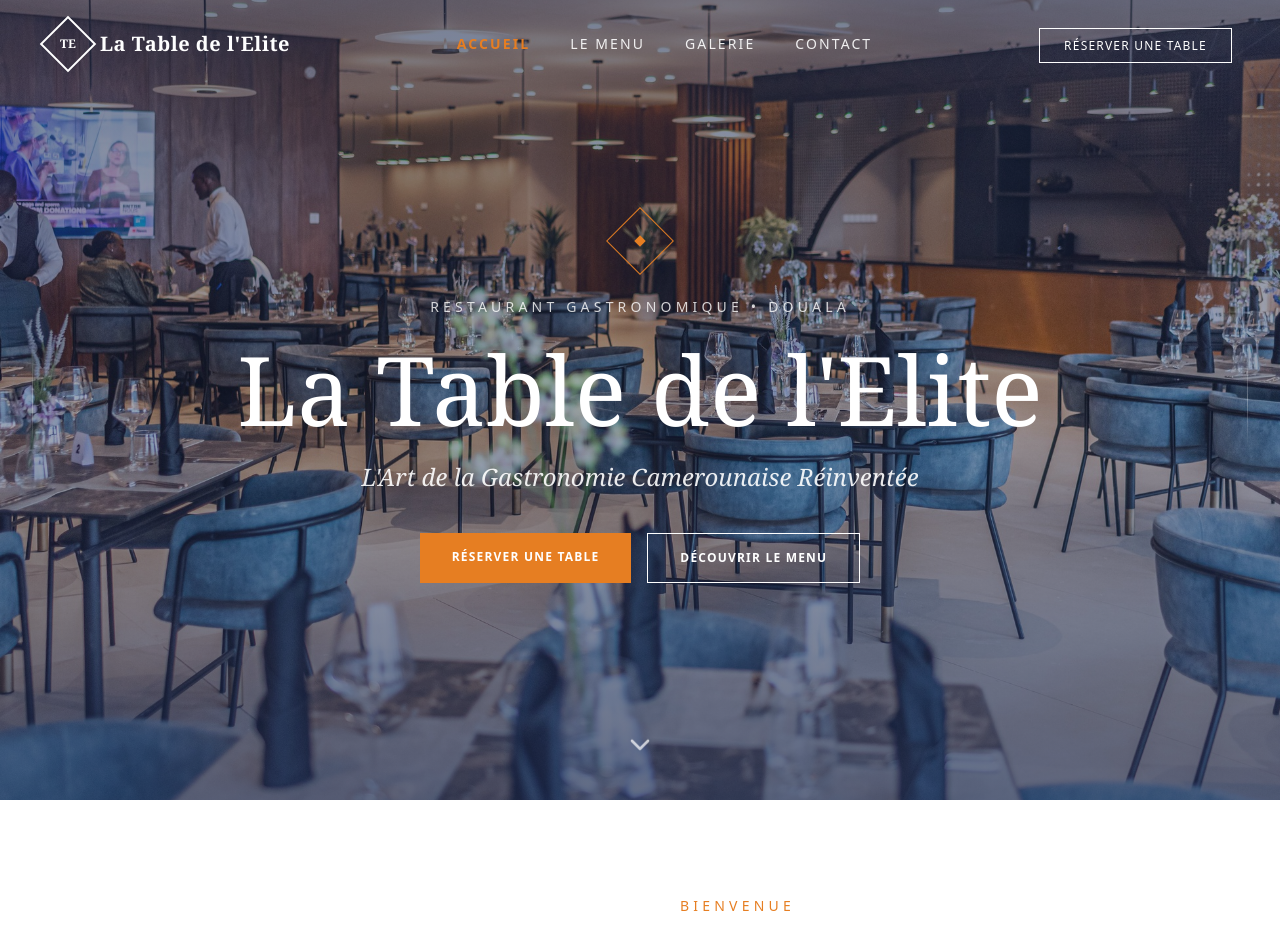
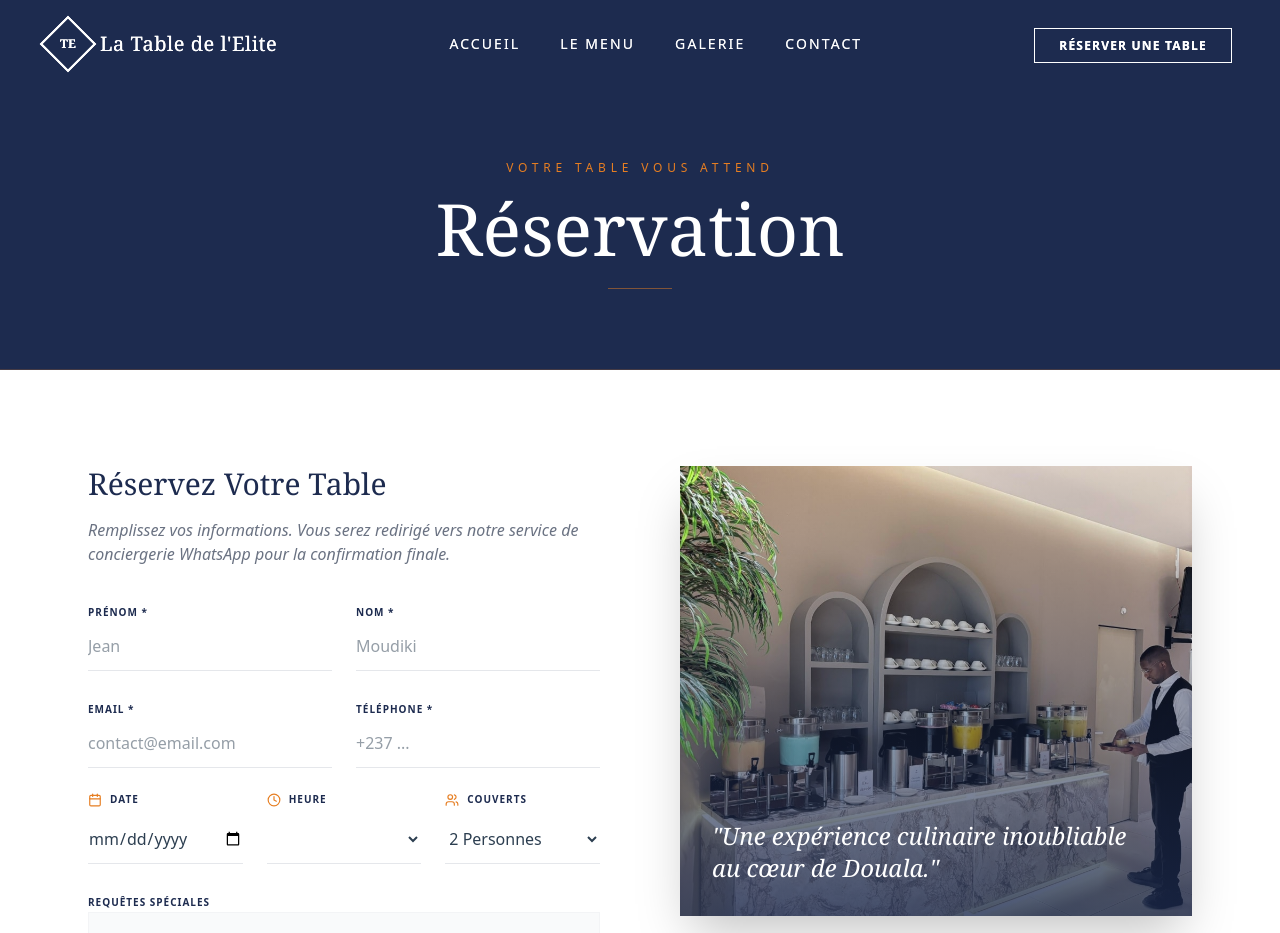
Before and after one commit to Ninja-CMR/Table-d-Elite, a Vue app: page /#/reservation in a window 1280 px wide. Shown: the top 933 px of the page. Built offline with nearby package versions, Linux system fonts and the light colour scheme.

Commit message:
fix bug v3

```diff
--- a/src/App.vue
+++ b/src/App.vue
@@ -6,19 +6,13 @@ import Footer from './components/Footer.vue';
 <template>
   <div class="min-h-screen bg-[#F9F9F9] font-sans antialiased text-[#2C3E50]">
     <Header />
-
-    <main>
-      <router-view v-slot="{ Component }">
-        <transition
-            name="fade"
-            mode="out-in"
-        >
-          <component :is="Component" />
-        </transition>
-      </router-view>
-    </main>
-
-    <Footer v-if="$route.name !== 'Reservation'" />
+    <Header />
+    <router-view v-slot="{ Component }">
+      <transition name="fade" mode="out-in">
+        <component :is="Component" />
+      </transition>
+    </router-view>
+    <Footer />
   </div>
 </template>
 
--- a/src/components/Footer.vue
+++ b/src/components/Footer.vue
@@ -110,10 +110,10 @@ const currentYear = new Date().getFullYear();
             © {{ currentYear }} La Table de l'Elite. Prestige & Tradition.
           </p>
           <div class="flex gap-6">
-            <router-link to="/mentions" class="font-sans text-[10px] uppercase tracking-widest text-white/40 hover:text-[#E67E22] transition-colors">
+            <router-link to="#" class="font-sans text-[10px] uppercase tracking-widest text-white/40 hover:text-[#E67E22] transition-colors">
               Mentions Légales
             </router-link>
-            <router-link to="/confidentialite" class="font-sans text-[10px] uppercase tracking-widest text-white/40 hover:text-[#E67E22] transition-colors">
+            <router-link to="#" class="font-sans text-[10px] uppercase tracking-widest text-white/40 hover:text-[#E67E22] transition-colors">
               Confidentialité
             </router-link>
           </div>
--- a/src/router/index.ts
+++ b/src/router/index.ts
@@ -1,44 +1,48 @@
-import { createRouter, createWebHistory  } from 'vue-router';
+import { createRouter, createWebHashHistory  } from 'vue-router';
+
+
+import Home from '../views/Home/Home.vue';
+import Menu from '../views/Menu.vue';
+import Gallery from '../views/Gallery.vue';
+import Contact from '../views/Contact.vue';
+import Reservation from '../views/Reservation.vue';
 
 const routes = [
     {
         path: '/',
         name: 'Home',
-        component: () => import('../views/Home/Home.vue'),
+        component: Home,
         meta: { title: 'Accueil - La Table de l’Elite' }
     },
     {
         path: '/menu',
         name: 'Menu',
-        component: () => import('../views/Menu.vue'),
+        component: Menu ,
         meta: { title: 'Notre Carte - La Table de l’Elite' }
     },
     {
         path: '/galerie',
         name: 'Galerie',
-        component: () => import('../views/Gallery.vue'),
+        component: Gallery ,
         meta: { title: 'Galerie - La Table de l’Elite' }
     },
     {
         path: '/contact',
         name: 'Contact',
-        component: () => import('../views/Contact.vue'),
+        component: Contact,
         meta: { title: 'Contact - La Table de l’Elite' }
     },
     {
         path: '/reservation',
         name: 'Reservation',
-        component: () => import('../views/Reservation.vue'),
+        component: Reservation,
         meta: { title: 'Réserver une Table - La Table de l’Elite' }
     }
 ];
 
 const router = createRouter({
-    history: createWebHistory(),
+    history: createWebHashHistory(), // Change ici
     routes,
-    scrollBehavior() {
-        return { top: 0 };
-    }
 });
 
 export default router;
--- a/src/views/Contact.vue
+++ b/src/views/Contact.vue
@@ -4,8 +4,6 @@ import { MapPin, Phone, Mail, Clock } from 'lucide-vue-next';
 
 <template>
   <div class="min-h-screen bg-white">
-    <Header />
-
     <section class="relative pt-40 pb-20 bg-[#1D2B4F] text-center border-b border-[#E67E22]/20">
       <div class="container mx-auto px-6">
         <p class="font-sans text-xs uppercase tracking-[0.4em] text-[#E67E22] mb-4">
@@ -114,8 +112,6 @@ import { MapPin, Phone, Mail, Clock } from 'lucide-vue-next';
         </div>
       </div>
     </main>
-
-    <Footer />
   </div>
 </template>
 
--- a/src/views/Home/Home.vue
+++ b/src/views/Home/Home.vue
@@ -6,8 +6,9 @@ import Reservation from './reservation.vue'
 </script>
 
 <template>
-  <Hero/>
-  <Welcome/>
-  <MenuPreview/>
-  <Reservation/>
+  <div> <Hero/>
+    <Welcome/>
+    <MenuPreview/>
+    <Reservation/>
+  </div>
 </template>
--- a/src/views/Reservation.vue
+++ b/src/views/Reservation.vue
@@ -4,7 +4,6 @@ import { Calendar, Clock, Users, Check, MessageSquare } from 'lucide-vue-next';
 import { useWhatsApp } from '../composables/useWhatsApp';
 
 import diningRoom from "../assets/ImageElite/Reservation.jpg";
-import Footer from "../components/Footer.vue";
 
 const { sendReservationToWhatsApp } = useWhatsApp();
 
@@ -36,7 +35,7 @@ const handleSubmit = () => {
 
 <template>
   <div class="min-h-screen bg-white">
-    <Header />
+
 
     <section class="relative pt-40 pb-20 bg-[#1D2B4F] text-center border-b border-[#E67E22]/20">
       <div class="container mx-auto px-6">
@@ -158,8 +157,6 @@ const handleSubmit = () => {
         </div>
       </div>
     </main>
-
-    <Footer />
   </div>
 </template>
 
```
Also changed, not shown: src/main.ts (+7 -7 lines).
